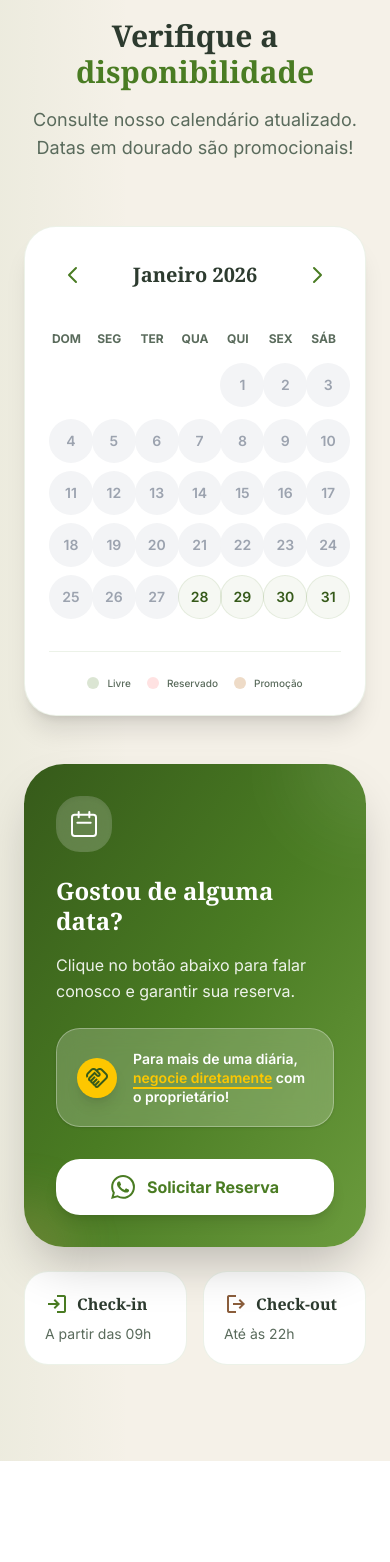
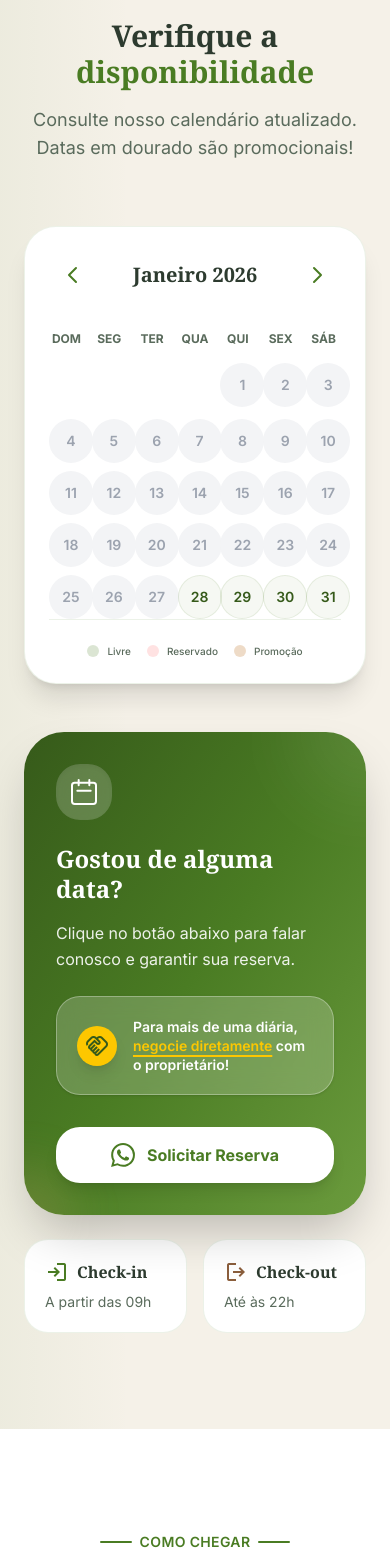
Before and after one commit to ndrd79/landinmenin, a Next.js app: page / in a window 390 px wide. Shown: the part 9358-10920 px from the top of the page. Built offline with nearby package versions, Linux system fonts and the light colour scheme; no server answers; the database is empty.

Commit message:
fix: calendar alignment and FAQ accordion visual glitch

```diff
--- a/src/app/faq/page.tsx
+++ b/src/app/faq/page.tsx
@@ -124,7 +124,7 @@ export default async function FAQPage() {
                     <div className="space-y-4">
                         {faqItems.map((item, index) => (
                             <details key={index} className="faq-item group" open={index === 0}>
-                                <summary className="faq-summary list-none cursor-pointer flex items-center p-6 bg-white rounded-2xl border border-primary/10 shadow-sm hover:border-primary/30 transition-all">
+                                <summary className="faq-summary list-none cursor-pointer flex items-center p-6 bg-white rounded-2xl border border-primary/10 shadow-sm hover:border-primary/30 transition-all group-open:rounded-b-none group-open:border-b-transparent">
                                     <div className={`w-10 h-10 rounded-xl flex items-center justify-center mr-4 ${item.variant === 'red' ? 'bg-red-50 text-red-500' : 'bg-primary/10 text-primary'}`}>
                                         <span className="material-symbols-outlined text-[20px]">
                                             {item.icon}
@@ -133,7 +133,7 @@ export default async function FAQPage() {
                                     <span className="flex-1 font-bold text-text-main text-lg">{item.question}</span>
                                     <span className="material-symbols-outlined faq-icon text-primary transition-transform group-open:rotate-180">expand_more</span>
                                 </summary>
-                                <div className="faq-content p-6 pt-2 bg-white rounded-b-2xl border-x border-b border-primary/5 -mt-2">
+                                <div className="faq-content p-6 pt-2 bg-white rounded-b-2xl border-x border-b border-primary/10 -mt-px relative z-[-1]">
                                     <p className="text-text-muted leading-relaxed whitespace-pre-line">{item.answer}</p>
                                     {item.link && (
                                         <a
--- a/src/components/site/Calendario.tsx
+++ b/src/components/site/Calendario.tsx
@@ -91,9 +91,9 @@ export default function CalendarioSite({ agendamentos = [] }: CalendarioProps) {
                     </p>
                 </div>
 
-                <div className="grid lg:grid-cols-2 gap-12 items-start">
+                <div className="grid lg:grid-cols-2 gap-12 items-stretch">
                     {/* Calendar Container */}
-                    <div className="bg-white p-6 md:p-8 rounded-3xl shadow-xl border border-primary/10 relative">
+                    <div className="bg-white p-6 md:p-8 rounded-3xl shadow-xl border border-primary/10 relative h-full flex flex-col">
                         {/* Status Modal - Small Alert inside calendar area */}
                         {showModal && (
                             <div className="absolute inset-0 z-20 flex items-center justify-center p-6 bg-white/60 backdrop-blur-sm rounded-3xl">
@@ -143,7 +143,7 @@ export default function CalendarioSite({ agendamentos = [] }: CalendarioProps) {
                         </div>
 
                         {/* Legend */}
-                        <div className="flex flex-wrap gap-4 mt-8 pt-6 border-t border-primary/10 justify-center">
+                        <div className="flex flex-wrap gap-4 mt-auto pt-6 border-t border-primary/10 justify-center">
                             <div className="flex items-center gap-2">
                                 <div className="w-3 h-3 rounded-full bg-primary/20"></div>
                                 <span className="text-[10px] font-medium text-text-muted">Livre</span>
@@ -160,7 +160,7 @@ export default function CalendarioSite({ agendamentos = [] }: CalendarioProps) {
                     </div>
 
                     {/* CTA Side */}
-                    <div className="flex flex-col gap-6">
+                    <div className="flex flex-col h-full justify-between gap-6">
                         <div className="bg-gradient-to-br from-primary-dark via-primary to-primary-light rounded-[2.5rem] p-8 md:p-10 text-white shadow-2xl relative overflow-hidden group">
                             {/* Decorative Background Elements */}
                             <div className="absolute top-0 right-0 w-32 h-32 bg-white/10 rounded-full -mr-16 -mt-16 blur-2xl" />
```
